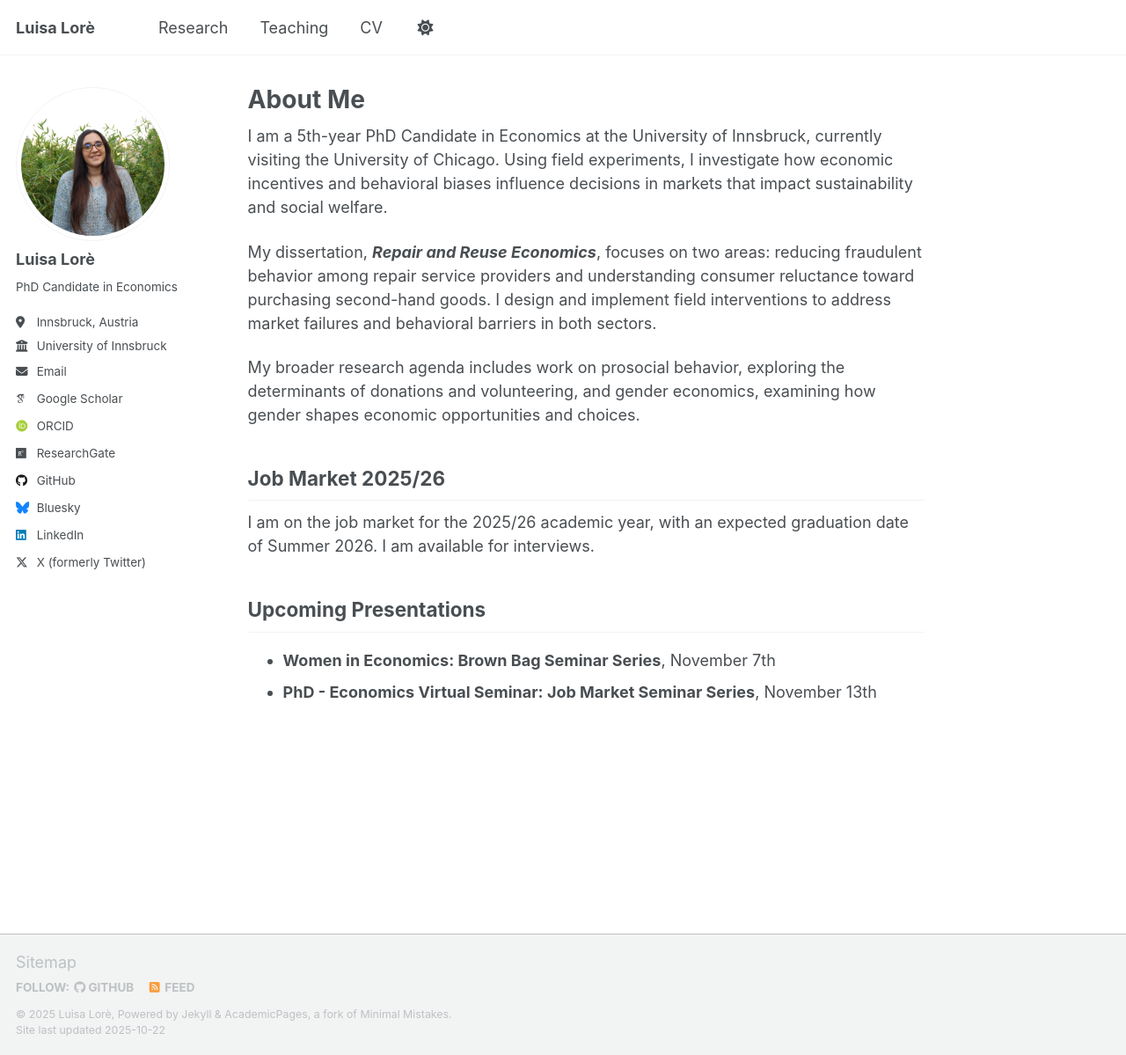
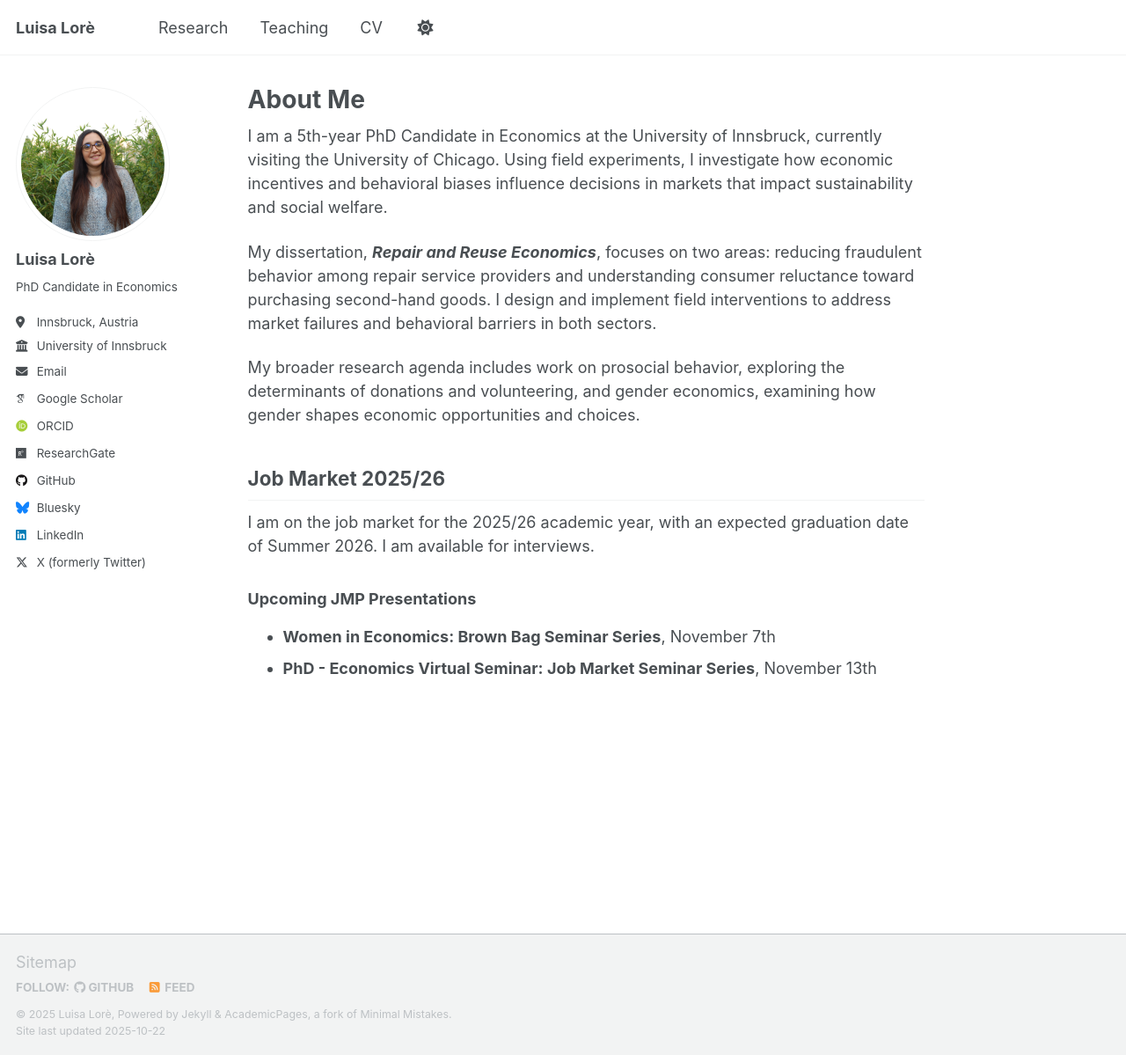
Before and after one commit to LuisaLore/luisalore, a Jekyll site: the page built from _pages/about.md, in a window 1280 px wide and 1199 px high. Shown: the whole window at 88% size. Built offline with Jekyll 4.4.1, drawn with Linux system fonts in a browser that asks for light colours; some web fonts are replaced; a script that is not in the unit is left out.

Commit message:
Update about.md

```diff
--- a/_pages/about.md
+++ b/_pages/about.md
@@ -20,7 +20,7 @@ I am on the job market for the 2025/26 academic year, with an expected graduatio
 
 <!-- **[Download my Job Market Paper](files/jmp.pdf)** -->
 
-## Upcoming Presentations
+### Upcoming JMP Presentations
 
 * **Women in Economics: Brown Bag Seminar Series**, November 7th
 * **PhD - Economics Virtual Seminar: Job Market Seminar Series**, November 13th
```
